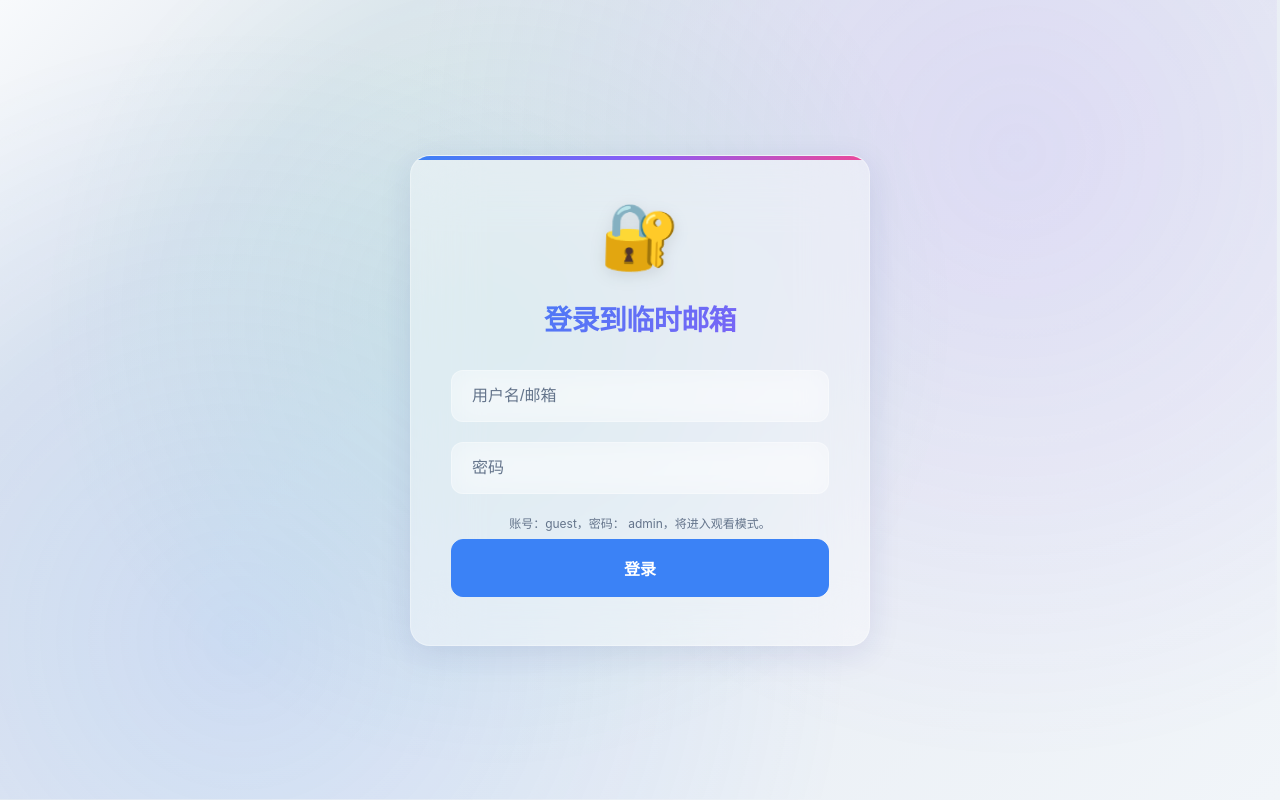
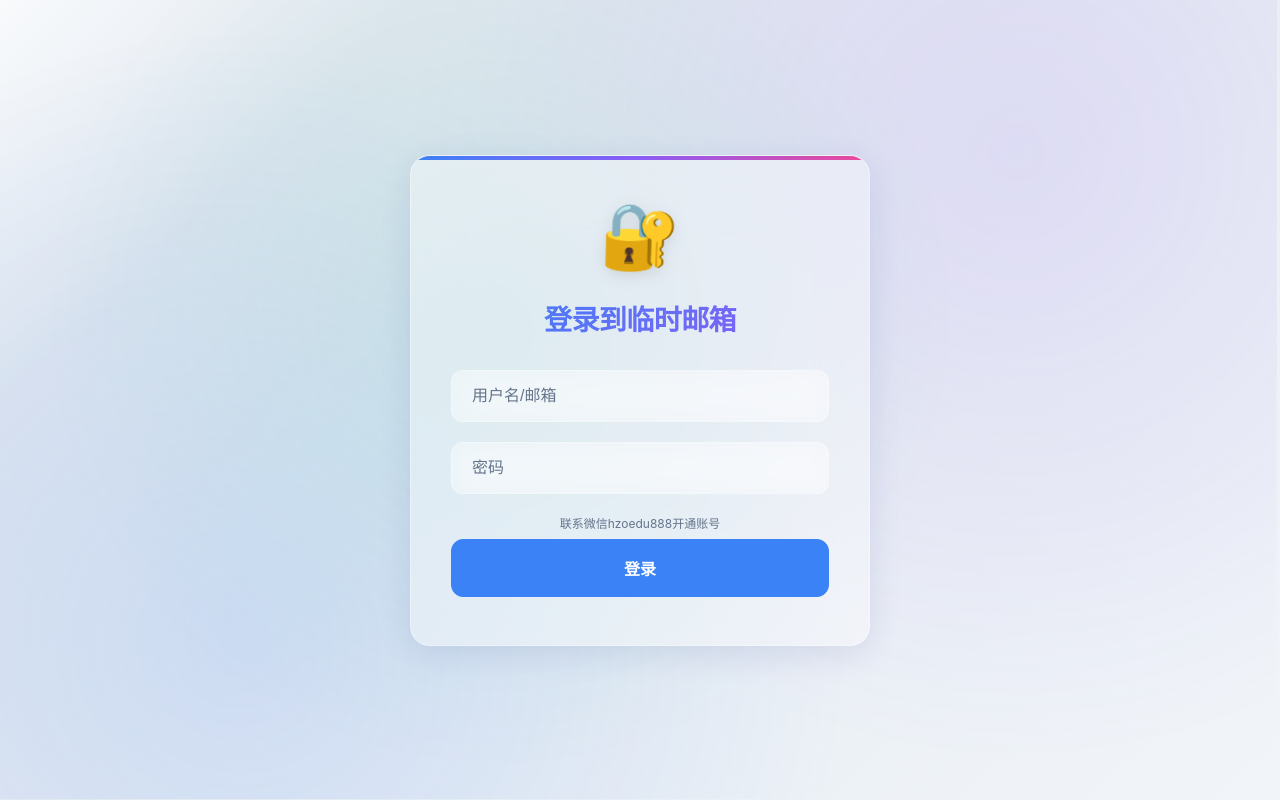
Before and after one commit to zjm18023/mailfree, a plain HTML site: page public/html/login.html in a window 1280 px wide. Drawn offline with Linux system fonts and the light colour scheme; no server answers.

Commit message:
Update login.html

```diff
--- a/public/html/login.html
+++ b/public/html/login.html
@@ -82,7 +82,7 @@
         <input id="username" class="input" type="text" placeholder="用户名/邮箱" />
         <input id="pwd" class="input" type="password" placeholder="密码" />
         <div style="font-size:12px;color:#64748b;margin-bottom:8px">
-          账号：guest，密码： admin，将进入观看模式。
+          联系微信hzoedu888开通账号
         </div>
         <button id="login" class="btn">登录</button>
       </div>
```
